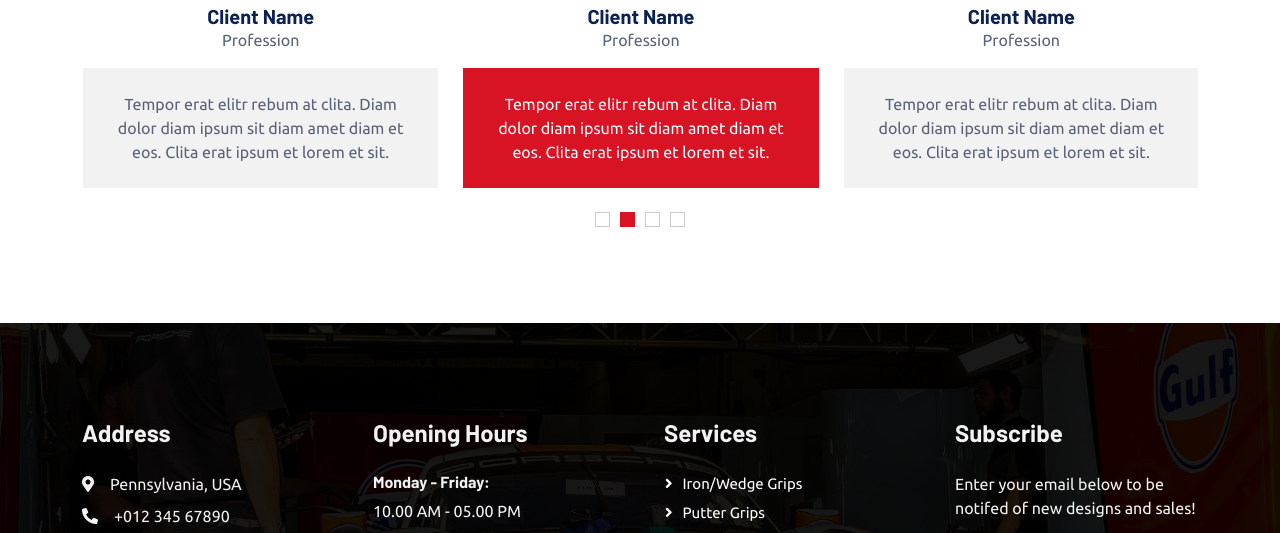
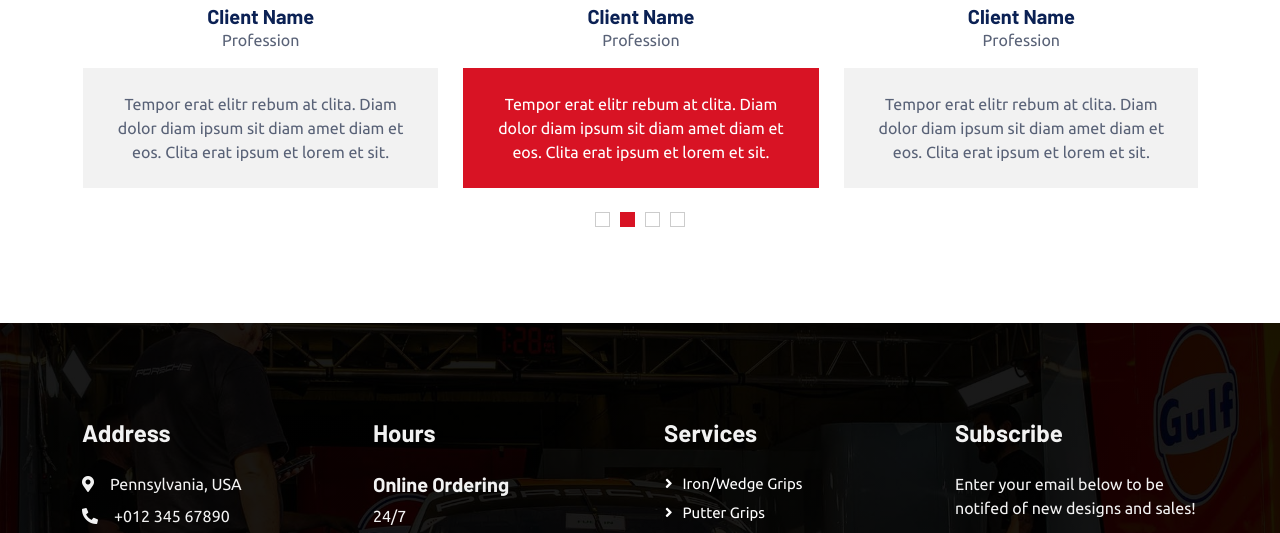
Before and after one commit to odeflitch3/golf, a plain HTML site: page index.html in a window 1280 px wide. Shown: the part 4105-4638 px from the top of the page. Drawn offline with nearby package versions, Linux system fonts and the light colour scheme; animation ran at ten frames a second.

Commit message:
Update index.html

```diff
--- a/index.html
+++ b/index.html
@@ -589,7 +589,9 @@
                     </div>
                 </div>
                 <div class="col-lg-3 col-md-6">
-                    <h4 class="text-light mb-4">Opening Hours</h4>
+                    <h4 class="text-light mb-4">Hours</h4>
+                    <h5 class="text-light">Online Ordering</h5>
+                    <p class="mb-4">24/7</p>
                     <h6 class="text-light">Monday - Friday:</h6>
                     <p class="mb-4">10.00 AM - 05.00 PM</p>
                     <h6 class="text-light">Saturday - Sunday:</h6>
```
